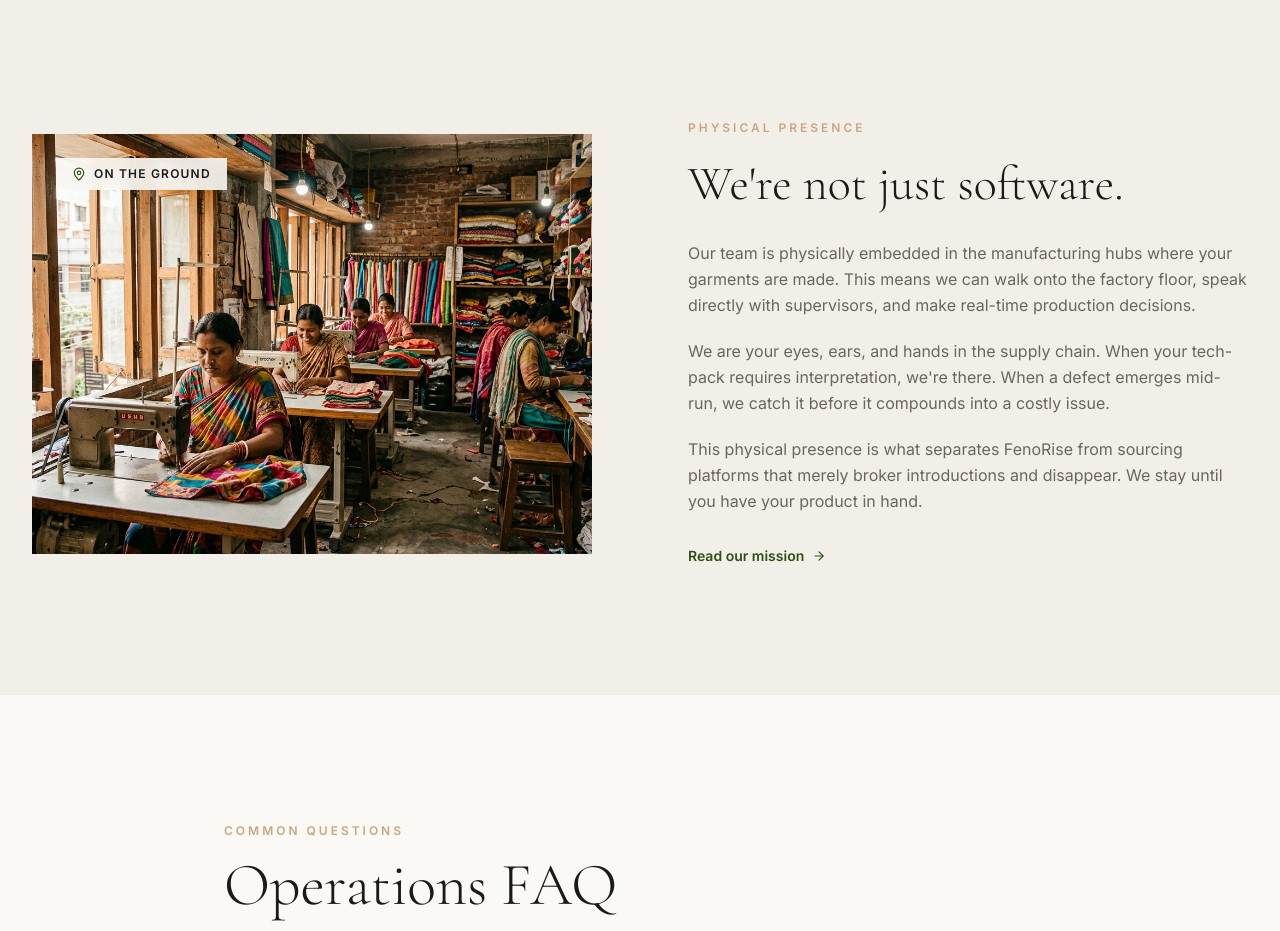
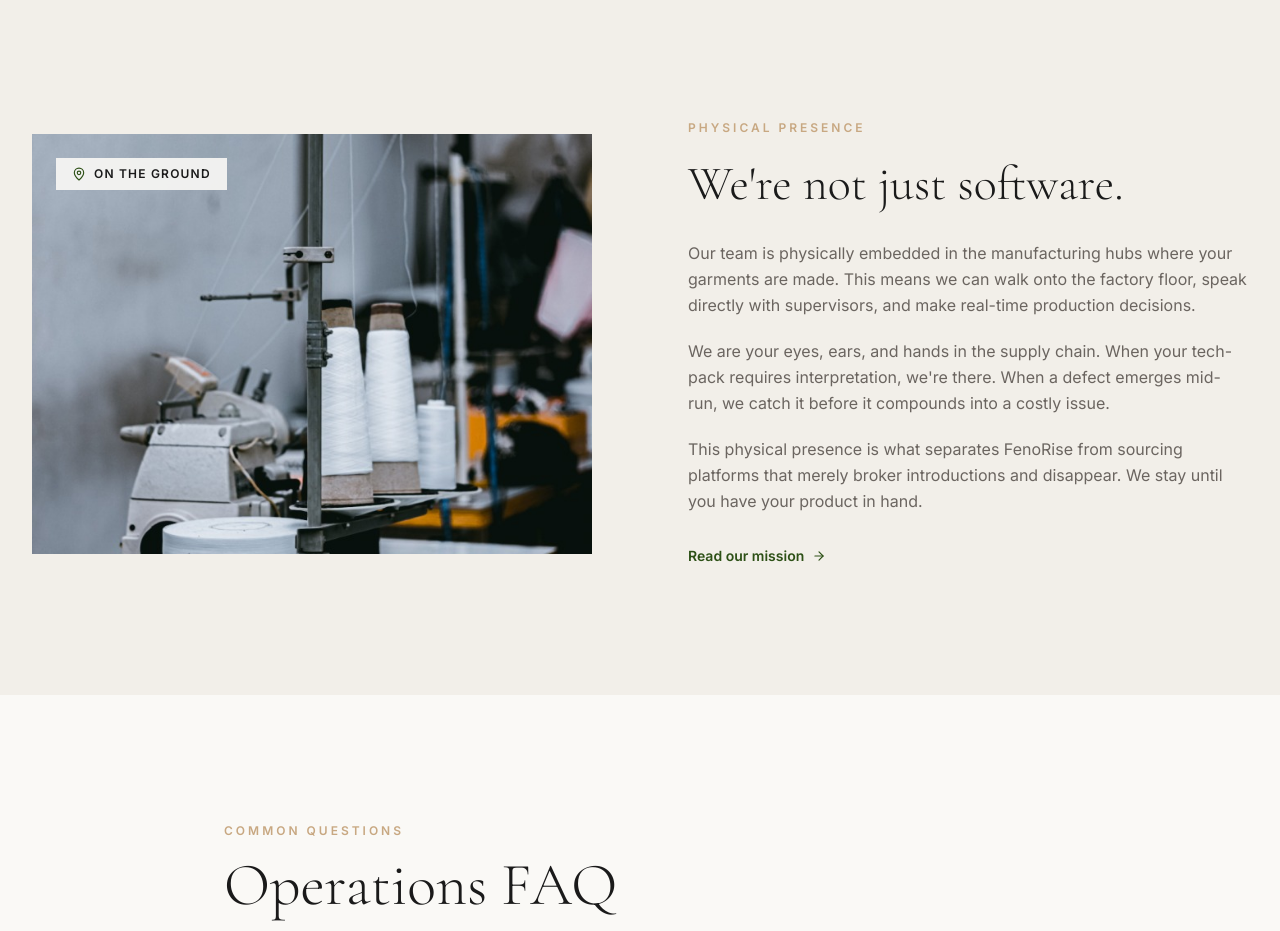
Before and after one commit to rifatkhan97/fenalt, a Next.js app: page /operations in a window 1280 px wide. Shown: the part 3340-4271 px from the top of the page. Built offline with nearby package versions, Linux system fonts and the light colour scheme.

Commit message:
feat: use real factory photo for operations local presence section

```diff
--- a/app/operations/page.tsx
+++ b/app/operations/page.tsx
@@ -282,8 +282,8 @@ export default function OperationsPage() {
             {/* Image */}
             <div className="relative aspect-[4/3] overflow-hidden">
               <Image
-                src="/images/micro_factory_workshop.jpg"
-                alt="FenoRise team on the ground at a micro-factory"
+                src="/images/factory_presence.jpg"
+                alt="Sewing machines and thread cones on the factory floor - FenoRise local presence"
                 fill
                 className="object-cover"
               />
```
Also changed, not shown: public/images/factory_presence.jpg (added).
